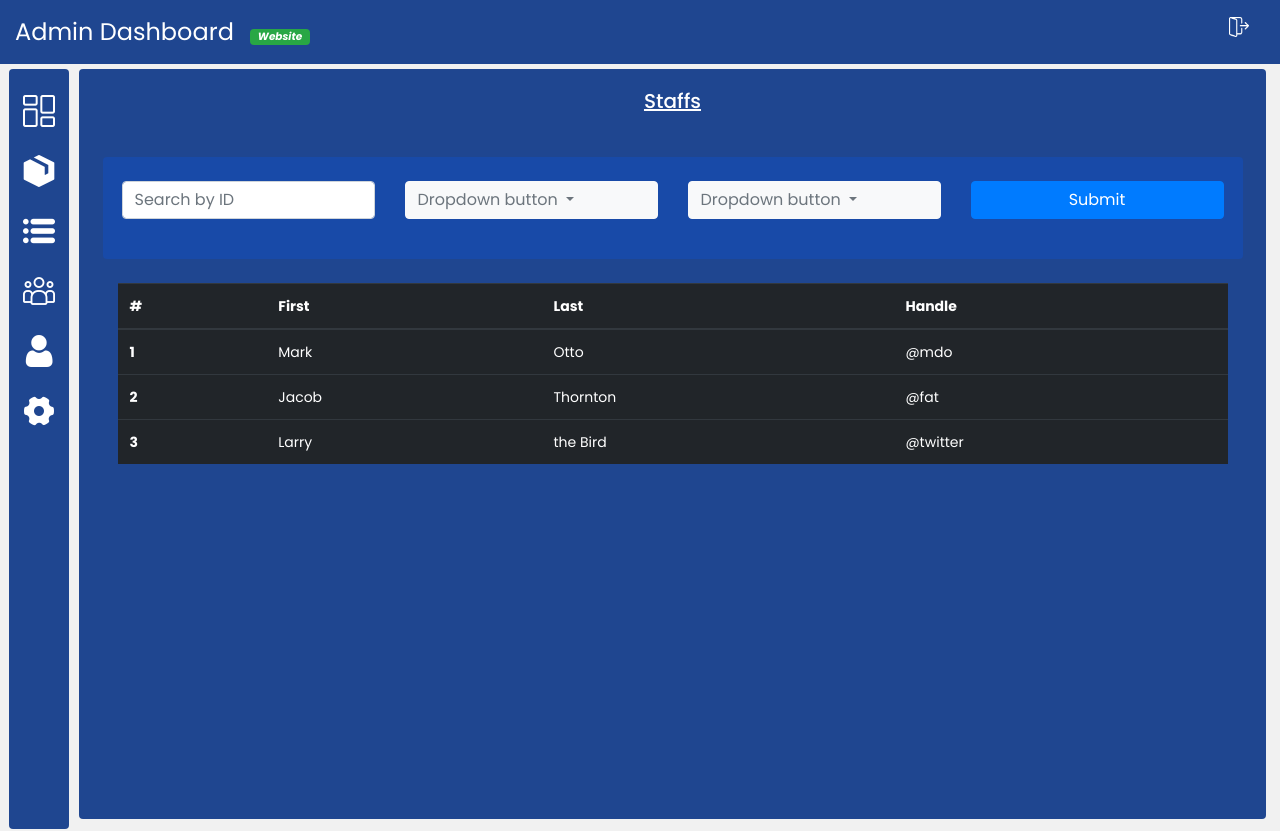
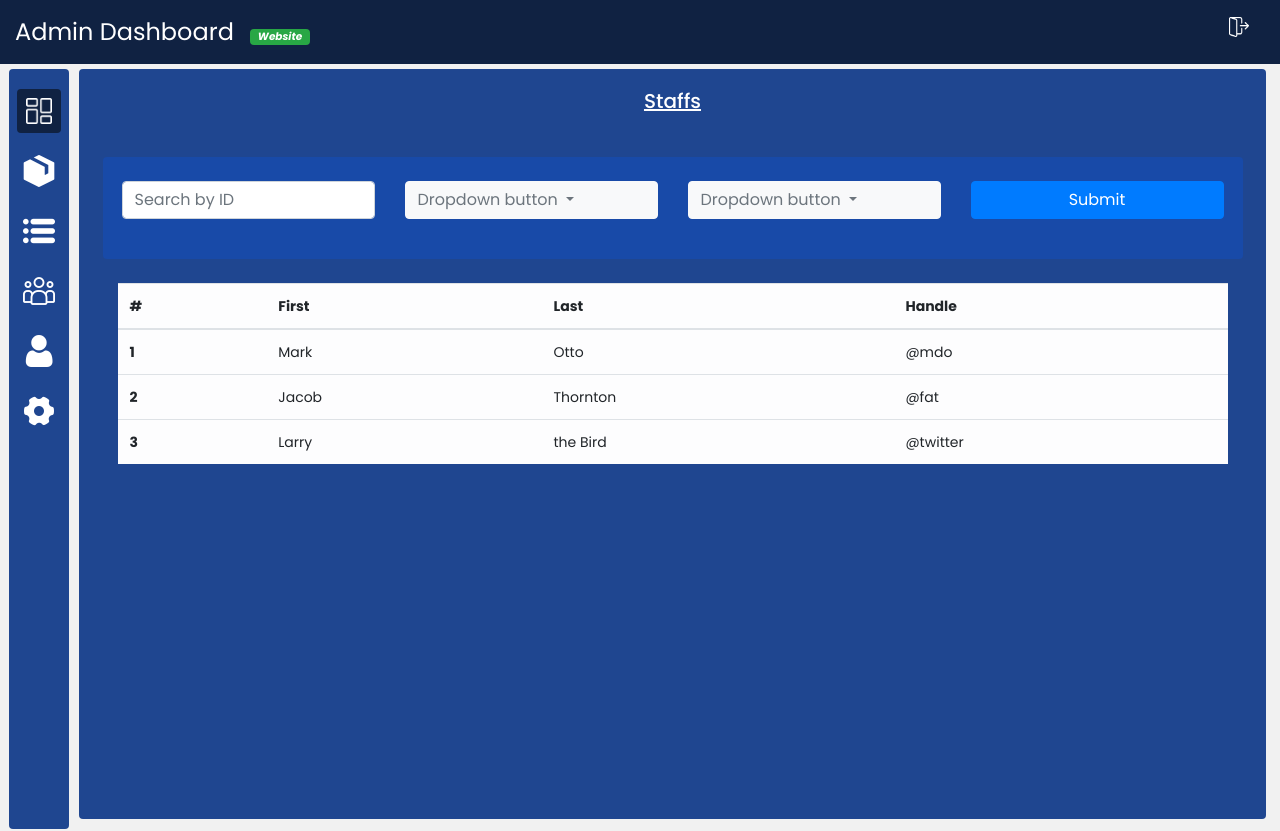
Before and after one commit to Project-g3/E_commerce, an Angular app in the folder Camerent-Front/: page /admin-dashboard/staff in a window 1280 px wide. Shown: the top 831 px of the page. Built offline with nearby package versions, Linux system fonts and the light colour scheme.

Commit message:
navbar edited and added a homepage component

```diff
--- a/Camerent-Front/src/app/Components/Common/navbar/navbar.component.css
+++ b/Camerent-Front/src/app/Components/Common/navbar/navbar.component.css
@@ -14,6 +14,14 @@
     background-color: var(--component-color);
 }
 
+.dropdown-item{
+    font-size: 13px;
+}
+.dropdown-item:hover{
+    background-color: var(--component-color);
+    color:white
+}
+
 
 
 /**************** media query *******************/
--- a/Camerent-Front/src/app/Components/admin-page/admin-customers/admin-customers.component.html
+++ b/Camerent-Front/src/app/Components/admin-page/admin-customers/admin-customers.component.html
@@ -47,7 +47,7 @@
 
 
 <div class="container">
-    <table class="table table-dark">
+    <table class="table table-light">
         <thead>
           <tr>
             <th scope="col">#</th>
--- a/Camerent-Front/src/app/Components/admin-page/admin-orders/admin-orders.component.html
+++ b/Camerent-Front/src/app/Components/admin-page/admin-orders/admin-orders.component.html
@@ -47,7 +47,7 @@
 
 
 <div class="container">
-    <table class="table table-dark">
+    <table class="table table-light">
         <thead>
           <tr>
             <th scope="col">#</th>
--- a/Camerent-Front/src/app/Components/admin-page/admin-page.component.html
+++ b/Camerent-Front/src/app/Components/admin-page/admin-page.component.html
@@ -1,7 +1,7 @@
 
 <div class="container-fluid  body-color">
   <div class="row ">
-    <div class="col-12 container-color font-italic text-white py-3">
+    <div class="col-12 nav-color font-italic text-white py-3">
       <h1 class="d-inline">Admin Dashboard</h1>
       <a routerLink="" class=" badge badge-success ml-3 px-2">Website</a>
       <a class="d-inline float-right logout mr-3" routerLink=""> <img src="assets/admindash/sidenav_Nav/logout.png" alt="" width="20px"> </a>
@@ -22,3 +22,4 @@
 
 
 </div>
+<app-footer></app-footer>
--- a/Camerent-Front/src/app/Components/admin-page/admin-products/admin-products.component.html
+++ b/Camerent-Front/src/app/Components/admin-page/admin-products/admin-products.component.html
@@ -47,7 +47,7 @@
 
 
 <div class="container">
-    <table class="table table-dark">
+  <table class="table table-light">
     <thead>
       <tr>
         <th scope="col">#id</th>
--- a/Camerent-Front/src/app/Components/admin-page/admin-sidenav/admin-sidenav.component.css
+++ b/Camerent-Front/src/app/Components/admin-page/admin-sidenav/admin-sidenav.component.css
@@ -8,6 +8,6 @@
 
   }
   .smallicon:hover{
-    background-color: rgb(110, 110, 110);
+    background-color: var(--nav-color);
     padding: 3px;
   }
--- a/Camerent-Front/src/app/Components/admin-page/admin-sidenav/admin-sidenav.component.html
+++ b/Camerent-Front/src/app/Components/admin-page/admin-sidenav/admin-sidenav.component.html
@@ -1,7 +1,7 @@
 <!-- sidenav -->
 <div class=" sidenav-small rounded container-color">
 
-    <div class="smallicon rounded my-3 mx-1 active">
+    <div class="smallicon rounded my-3 mx-1 Active">
       <a routerLink="/admin-dashboard" ><img class="" src="assets/admindash/sidenav_Nav/dashboard.png" width="100%" style="padding: 6px;"></a>
 
     </div>
--- a/Camerent-Front/src/app/Components/admin-page/admin-staff/admin-staff.component.html
+++ b/Camerent-Front/src/app/Components/admin-page/admin-staff/admin-staff.component.html
@@ -47,7 +47,7 @@
 
 
 <div class="container">
-    <table class="table table-dark">
+    <table class="table table-light">
         <thead>
           <tr>
             <th scope="col">#</th>
--- a/Camerent-Front/src/styles.css
+++ b/Camerent-Front/src/styles.css
@@ -62,7 +62,7 @@ a:hover{
 
 
 .Active{
-    background-color: rgb(110, 110, 110);
+    background-color: var(--nav-color);
   padding: 3px;
 }
 html, body { height: 100%; }
```
Also changed, not shown: Camerent-Front/src/app/Components/admin-page/admin-products/admin-products.component.ts (line endings or trailing spaces). Lines whose indentation alone changed are shown as unchanged.
